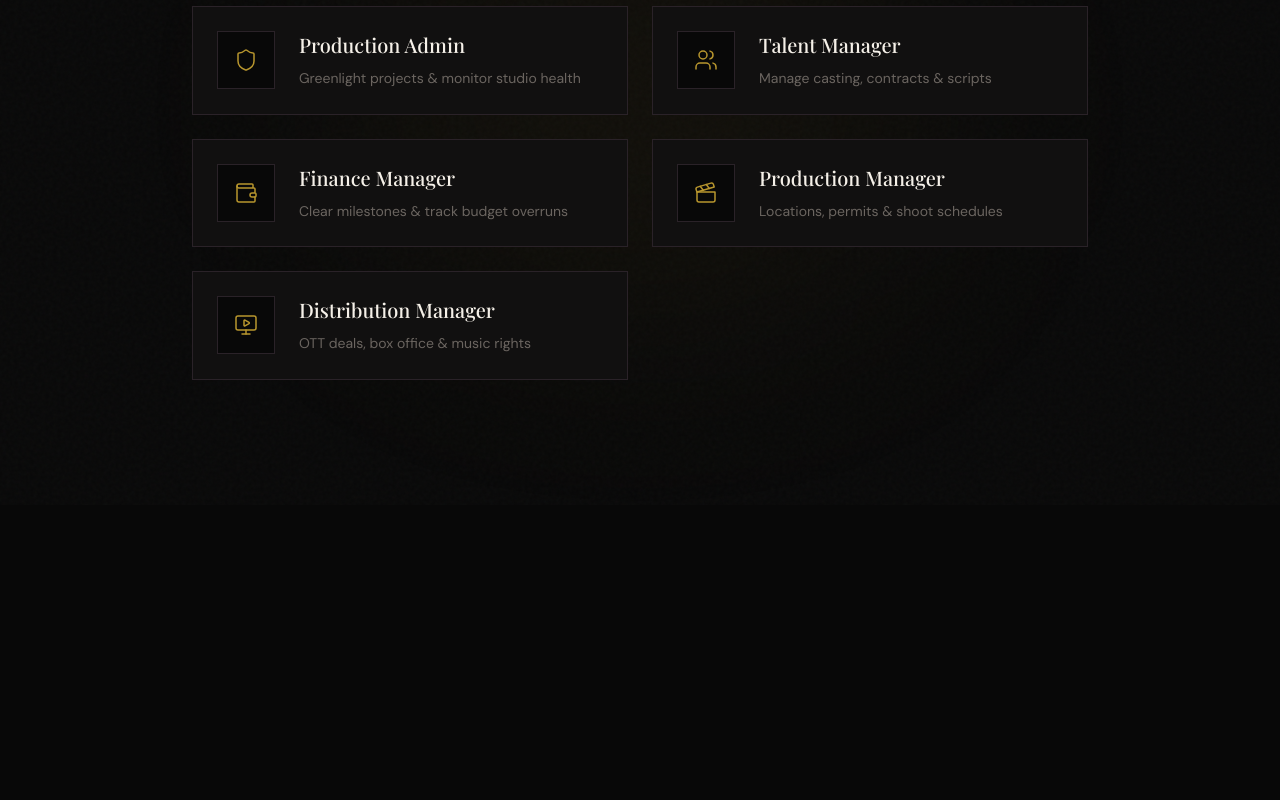
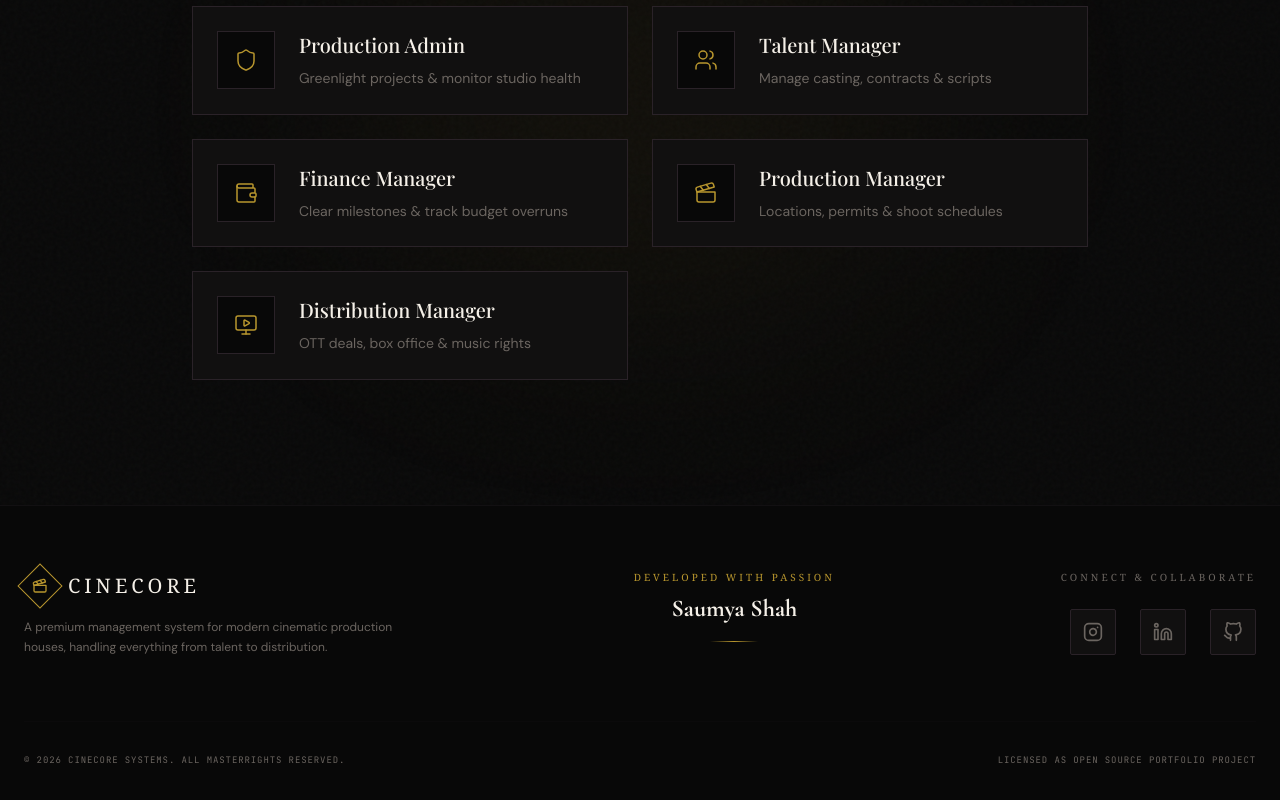
Before and after one commit to saumyashah0510/CineCore_DB, a React (Vite) app in the folder Frontend/: page /login in a window 1280 px wide. Shown: the part 295-1095 px from the top of the page. Before the commit the page ends 800 px from the top, so only its background shows below. Built offline with nearby package versions, Linux system fonts and the light colour scheme; a web font is replaced by a local one.

Commit message:
added footer

```diff
--- /dev/null
+++ b/Frontend/src/components/Footer.tsx
@@ -0,0 +1,96 @@
+import { Clapperboard } from 'lucide-react';
+import { motion } from 'framer-motion';
+
+/**
+ * --- MANUAL CONFIGURATION ---
+ * Update the links below with your personal URLs.
+ */
+const YOUR_NAME = "Saumya Shah";
+const SOCIAL_LINKS = {
+  INSTAGRAM: "https://www.instagram.com/saumyashah05/", // Add your handle
+  LINKEDIN: "https://www.linkedin.com/in/saumya-shah-5bb8602b4/", // Add your profile
+  GITHUB: "https://github.com/saumyashah0510/CineCore_DB",        // Add your repo link
+};
+
+export default function Footer() {
+  const currentYear = new Date().getFullYear();
+
+  return (
+    <footer className="w-full bg-cine-void border-t border-cine-border/30 pt-16 pb-8 px-6 mt-auto">
+      <div className="max-w-7xl mx-auto">
+        <div className="flex flex-col md:flex-row justify-between items-center md:items-start gap-12 mb-16">
+
+          {/* Brand & Attribution */}
+          <div className="flex flex-col items-center md:items-start max-w-sm">
+            <div className="flex items-center gap-3 mb-4 group cursor-default">
+              <div className="w-8 h-8 border border-cine-gold rotate-45 flex items-center justify-center group-hover:bg-cine-gold transition-all duration-500">
+                <Clapperboard className="w-4 h-4 text-cine-gold group-hover:text-cine-void -rotate-45 transition-colors" />
+              </div>
+              <span className="font-caption text-xl tracking-[0.2em] uppercase text-cine-ivory">
+                CineCore
+              </span>
+            </div>
+            <p className="font-body text-xs text-cine-dust leading-relaxed text-center md:text-left">
+              A premium management system for modern cinematic production houses, handling everything from talent to distribution.
+            </p>
+          </div>
+
+          {/* Cinematic Quote / Signature */}
+          <div className="flex flex-col items-center">
+            <span className="font-caption text-[10px] tracking-ultra text-cine-gold uppercase mb-2">Developed with Passion</span>
+            <span className="font-display text-2xl font-bold text-cine-ivory">{YOUR_NAME}</span>
+            <div className="w-12 h-px bg-gradient-to-r from-transparent via-cine-gold to-transparent mt-4" />
+          </div>
+
+          {/* Social Links */}
+          <div className="flex flex-col items-center md:items-end">
+            <span className="font-caption text-[10px] tracking-ultra text-cine-dust uppercase mb-6">Connect & Collaborate</span>
+            <div className="flex items-center gap-6">
+              <SocialIcon
+                label="Instagram"
+                href={SOCIAL_LINKS.INSTAGRAM}
+                icon={<svg viewBox="0 0 24 24" fill="none" stroke="currentColor" strokeWidth="2" strokeLinecap="round" strokeLinejoin="round" className="w-5 h-5"><rect width="20" height="20" x="2" y="2" rx="5" ry="5" /><path d="M16 11.37A4 4 0 1 1 12.63 8 4 4 0 0 1 16 11.37z" /><line x1="17.5" x2="17.51" y1="6.5" y2="6.5" /></svg>}
+              />
+              <SocialIcon
+                label="LinkedIn"
+                href={SOCIAL_LINKS.LINKEDIN}
+                icon={<svg viewBox="0 0 24 24" fill="none" stroke="currentColor" strokeWidth="2" strokeLinecap="round" strokeLinejoin="round" className="w-5 h-5"><path d="M16 8a6 6 0 0 1 6 6v7h-4v-7a2 2 0 0 0-2-2 2 2 0 0 0-2 2v7h-4v-7a6 6 0 0 1 6-6z" /><rect width="4" height="12" x="2" y="9" /><circle cx="4" cy="4" r="2" /></svg>}
+              />
+              <SocialIcon
+                label="GitHub"
+                href={SOCIAL_LINKS.GITHUB}
+                icon={<svg viewBox="0 0 24 24" fill="none" stroke="currentColor" strokeWidth="2" strokeLinecap="round" strokeLinejoin="round" className="w-5 h-5"><path d="M9 19c-5 1.5-5-2.5-7-3m14 6v-3.87a3.37 3.37 0 0 0-.94-2.61c3.14-.35 6.44-1.54 6.44-7A5.44 5.44 0 0 0 20 4.77 5.07 5.07 0 0 0 19.91 1S18.73.65 16 2.48a13.38 13.38 0 0 0-7 0C6.27.65 5.09 1 5.09 1A5.07 5.07 0 0 0 5 4.77a5.44 5.44 0 0 0-1.5 3.78c0 5.42 3.3 6.61 6.44 7A3.37 3.37 0 0 0 9 18.13V22" /></svg>}
+              />
+            </div>
+          </div>
+        </div>
+
+        {/* Bottom Bar */}
+        <div className="pt-8 border-t border-cine-border/10 flex flex-col md:flex-row justify-between items-center gap-4">
+          <p className="font-mono text-[9px] uppercase tracking-widest text-cine-dust">
+            © {currentYear} CineCore Systems. All masterrights reserved.
+          </p>
+          <p className="font-mono text-[9px] uppercase tracking-widest text-cine-dust">
+            Licensed as Open Source Portfolio Project
+          </p>
+        </div>
+      </div>
+    </footer>
+  );
+}
+
+function SocialIcon({ icon, href, label }: { icon: React.ReactNode, href: string, label: string }) {
+  return (
+    <motion.a
+      href={href}
+      target="_blank"
+      rel="noopener noreferrer"
+      aria-label={label}
+      className="p-3 bg-cine-onyx border border-cine-border text-cine-dust hover:text-cine-gold hover:border-cine-gold transition-all rounded-sm"
+      whileHover={{ y: -4, scale: 1.05 }}
+      whileTap={{ scale: 0.95 }}
+    >
+      {icon}
+    </motion.a>
+  );
+}
--- a/Frontend/src/components/Layout.tsx
+++ b/Frontend/src/components/Layout.tsx
@@ -4,6 +4,7 @@ import { User, LogOut, Database } from 'lucide-react';
 import { motion } from 'framer-motion';
 import { useAuth } from '../context/AuthContext';
 import { CustomCursor } from './CinematicEffects';
+import Footer from './Footer';
 
 // STRICT MAPPING BASED ON SCENARIOS DOC
 const NAV_LINKS = {
@@ -164,6 +165,8 @@ export default function Layout({ children }: { children: ReactNode }) {
       <main className="flex-1 flex flex-col relative z-10">
         {children}
       </main>
+
+      <Footer />
     </div>
   );
 }
```
